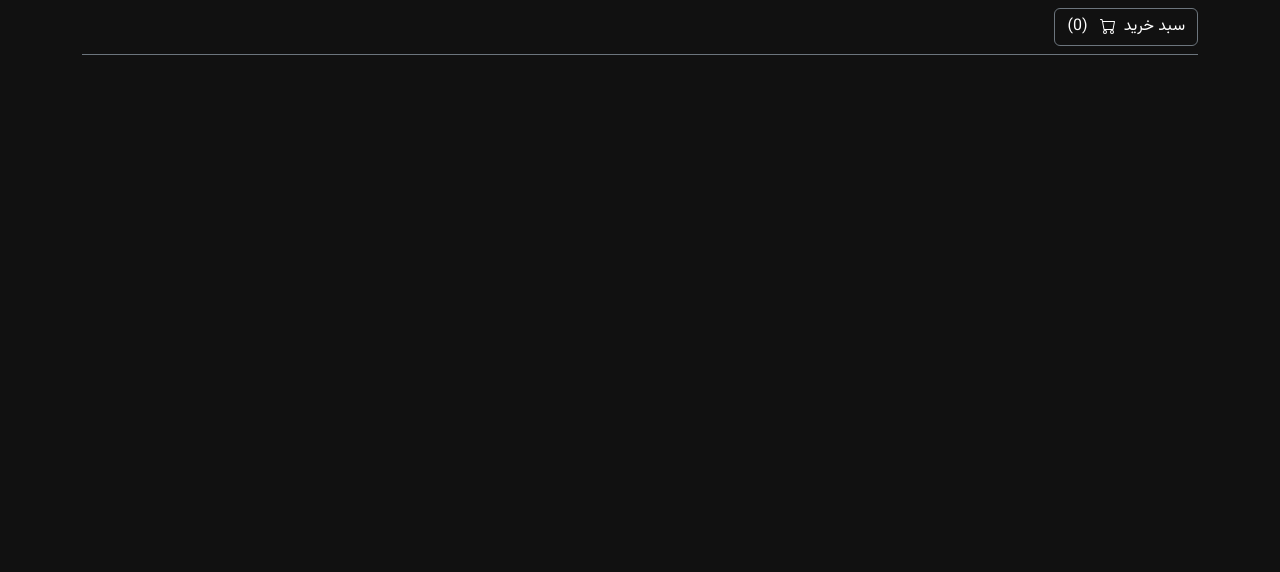
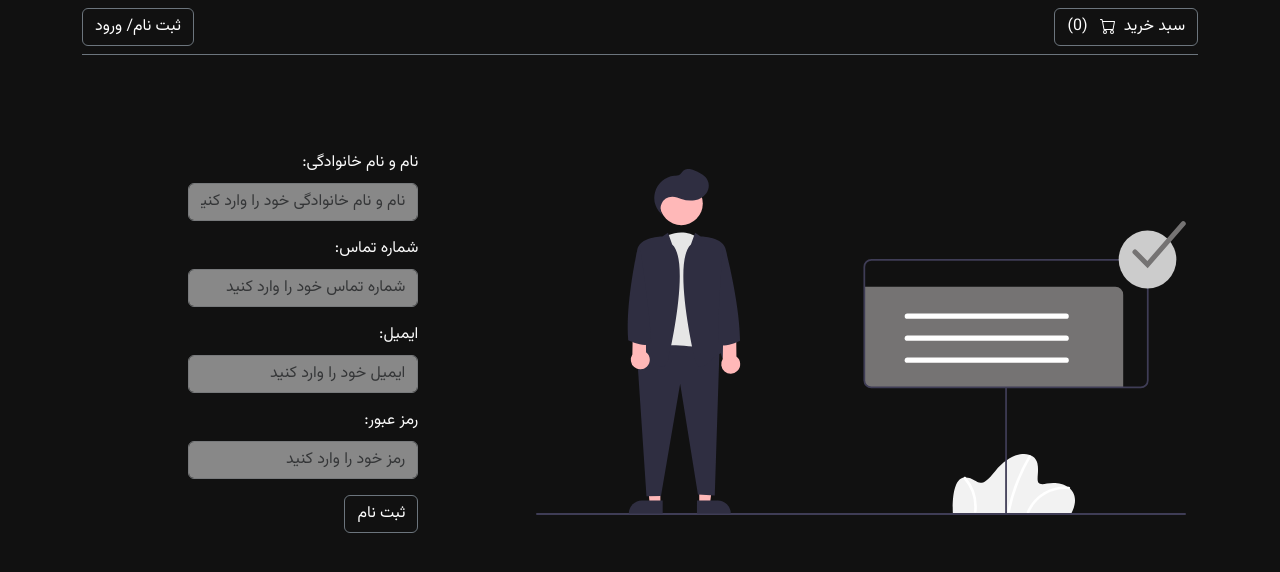
Before and after one commit to zhramohammadi/Shopping-cart-with-React, a React (Vite) app: page /register in a window 1280 px wide. Before the commit this address had no page. Shown: the top 572 px of the page. Built offline with nearby package versions, Linux system fonts and the light colour scheme.

Commit message:
login and regester page added

```diff
--- a/src/App.jsx
+++ b/src/App.jsx
@@ -5,6 +5,9 @@ import {CartProvider} from './context/cartContext'
 import Navbar from './components/navbar'
 import Shop from './pages/shop'
 import Success from './pages/Success'
+import Login from './pages/login'
+import Register from './pages/register'
+
 function App(){
   return(
     <CartProvider>
@@ -13,6 +16,8 @@ function App(){
       <Routes>
         <Route path='/' element={<Shop/>}/>
         <Route path='/success' element={<Success/>}/>
+        <Route path='/login' element={<Login/>}/>
+        <Route path='/register' element={<Register/>}/>
 
       </Routes>
     </Container>
--- a/src/components/navbar.jsx
+++ b/src/components/navbar.jsx
@@ -1,5 +1,7 @@
 
 import { useState, useContext } from 'react'
+import { useNavigate } from 'react-router-dom'
+import { Link } from 'react-router-dom'
 import {Navbar as NavbarBs, Button, Modal} from 'react-bootstrap'
 import {BsCart} from 'react-icons/bs'
 import {CartContext} from '../context/cartContext'
@@ -9,10 +11,21 @@ function Navbar(){
     const [showModal, setShowModal]= useState(false);
     const cart = useContext(CartContext);
 
+    const navigate = useNavigate();
+    function handleLoginPage(){
+        navigate('/Login')
+     }
+
+    function handleRegisterPage(){
+        navigate('/Register')
+     }
+
+
    const productCount =  cart.items.reduce((sum, product)=> sum+ product.quantity, 0)
 
     const handleShow = ()=> {setShowModal (true)};
     const handleClose = ()=> {setShowModal (false)};
+
 
    async function checkout(){
     const response =    await fetch('http://localhost:3000/api',{
@@ -32,6 +45,16 @@ function Navbar(){
     return(
       <>
          <NavbarBs className='border-bottom border-secondary'>
+                <Button className='text-white d-flex' variant='btn btn-outline-secondary'>
+                       <div onClick={handleLoginPage}>
+                        <div>ورود / </div>
+                        <Link to='login'></Link>
+                       </div>
+                       <div onClick={handleRegisterPage}>
+                        <div>ثبت نام</div>
+                        <Link to={'register'}></Link>
+                       </div>
+                 </Button>
              <NavbarBs.Collapse className='justify-content-end'>
                  <Button onClick={handleShow} variant='btn btn-outline-secondary '
                  className=' text-white'>
@@ -40,6 +63,7 @@ function Navbar(){
                  </Button>
              </NavbarBs.Collapse>
          </NavbarBs>
+
 
          <Modal show={showModal} onHide={handleClose} contentClassName='card-bg' dir='rtl'>
             <Modal.Header >
--- a/src/index.css
+++ b/src/index.css
@@ -7,3 +7,7 @@ body{
 .card-bg{
   background-color: #1a1c1e;
 }
+
+.opacity{
+  opacity:0.5;
+}
--- /dev/null
+++ b/src/pages/login.jsx
@@ -0,0 +1,35 @@
+import { Button, Form,Col,Row,Container,Image  } from "react-bootstrap";
+import { useNavigate,Link } from "react-router-dom";
+function Login(){
+    const navigate = useNavigate()
+    function homePage(){
+        navigate('/')
+    }
+    return (
+        <Container  className="mt-5">
+        <Row>
+          <Col className="d-flex justify-content-center align-items-center p-5">
+            <Form className="col-9" dir="rtl">
+              <Form.Group >
+                <Form.Label>آدرس ایمیل:</Form.Label>
+                <Form.Control className="opacity" type="email" placeholder="ایمیل  خود را وارد کنید" />
+              </Form.Group>
+              <Form.Group className="mt-2">
+                <Form.Label>رمز عبور:</Form.Label>
+                <Form.Control className="opacity" type="password" placeholder="رمز عبور خود را وارد کنید" />
+              </Form.Group>
+              <Button onClick={homePage}  variant="btn btn-outline-secondary" className="mt-3 text-white "  type="submit">
+                ورود
+                <Link to={'/'}></Link>
+              </Button>
+            </Form>
+          </Col>
+          <Col className="d-flex justify-content-center align-items-center mt-5" >
+            <Image src="../public/images/login.svg" width={700} alt="تصویر نمونه" />
+          </Col>
+        </Row>
+      </Container>
+    );
+  };
+
+export default Login;
--- /dev/null
+++ b/src/pages/register.jsx
@@ -0,0 +1,44 @@
+
+import { Button,Col,Row,Container,Form,Image } from "react-bootstrap";
+import { useNavigate,Link } from "react-router-dom";
+
+function Register(){
+    const navigate = useNavigate()
+    function homePage(){
+        navigate('/')
+    }
+    return(
+        <Container  className=" mt-5" dir="rtl">
+            <Row>
+                <Col className="d-flex justify-content-center align-items-center ">
+                    <Image src="../public/images/register.svg" width={650}/>
+                </Col>
+                <Col  className="d-flex justify-content-center align-items-center p-5 ">
+                <Form className="col-8">
+                    <Form.Group >
+                        <Form.Label>نام و نام خانوادگی:</Form.Label>
+                        <Form.Control className="opacity" type="text" placeholder="نام و نام خانوادگی خود را وارد کنید"/>
+                    </Form.Group >
+                    <Form.Group className="mt-3">
+                        <Form.Label>شماره تماس:</Form.Label>
+                        <Form.Control className="opacity" type="number" placeholder="شماره تماس خود را وارد کنید"/>
+                    </Form.Group>
+                    <Form.Group className="mt-3">
+                        <Form.Label>ایمیل:</Form.Label>
+                        <Form.Control className="opacity" type="email" placeholder="ایمیل خود را وارد کنید"/>
+                    </Form.Group>
+                    <Form.Group className="mt-3">
+                        <Form.Label>رمز عبور:</Form.Label>
+                        <Form.Control className="opacity" type="password" placeholder="رمز خود را وارد کنید"/>
+                    </Form.Group>
+                <Button onClick={homePage} type="submit" variant="btn btn-outline-secondary" className="text-white mt-3">ثبت نام
+                    <Link to={'/'}></Link>
+                </Button>
+                </Form>
+                </Col>
+            </Row>
+        </Container>
+    )
+}
+
+export default Register;
```
Also changed, not shown: public/images/login.svg (added), public/images/register.svg (added).
